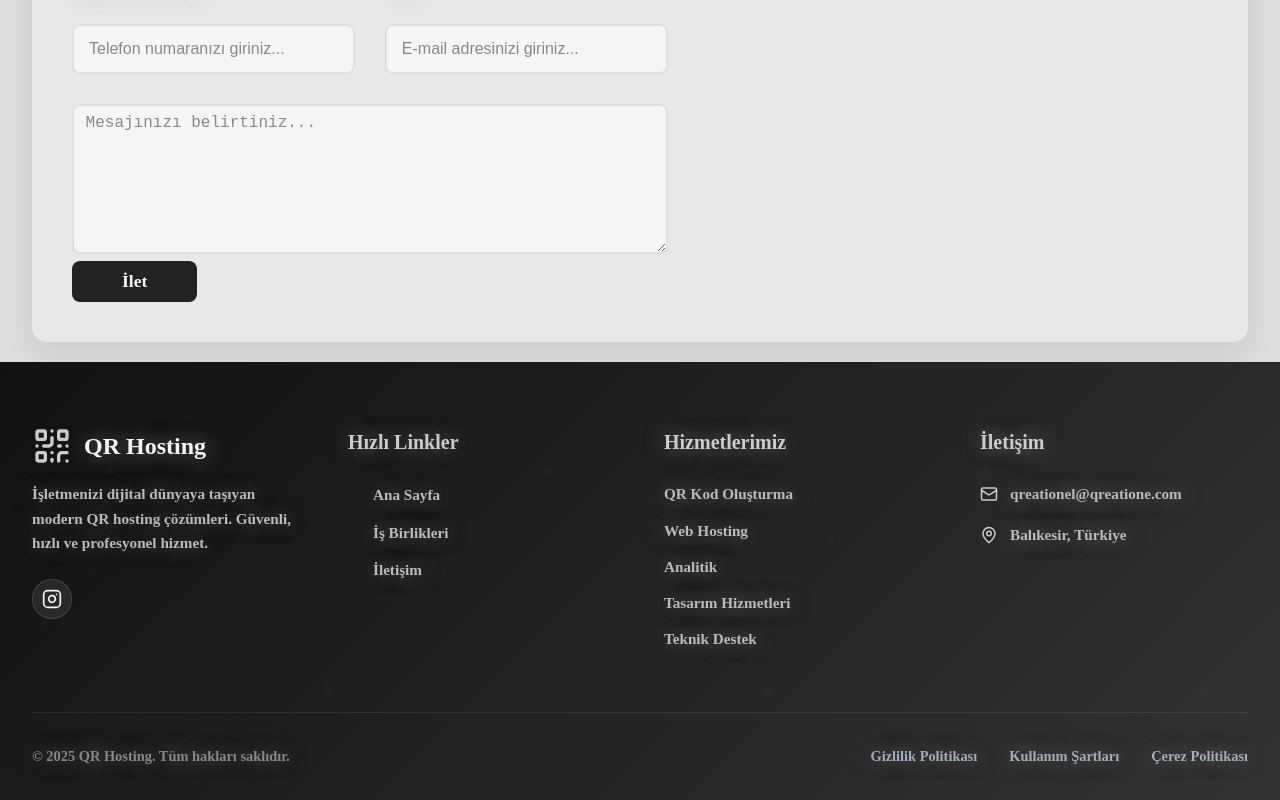
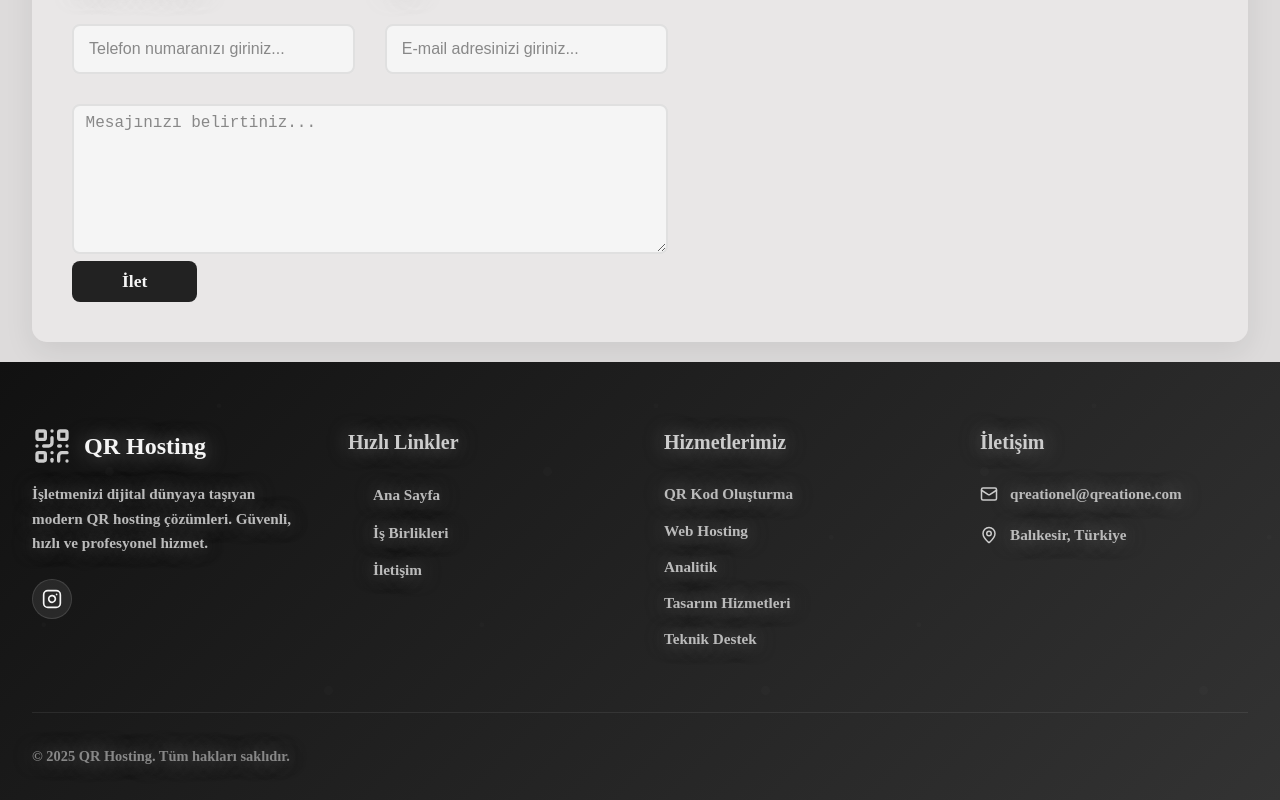
Before and after one commit to EsraErcan666/QR, a React (Vite) app: page /contact in a window 1280 px wide. Shown: the part 410-1210 px from the top of the page. Built offline with nearby package versions, Linux system fonts and the light colour scheme; a web font is replaced by a local one.

Commit message:
Son Değişim3

```diff
--- a/src/components/Footer.jsx
+++ b/src/components/Footer.jsx
@@ -139,11 +139,6 @@ const Footer = () => {
         >
           <div className="footer-bottom-content">
             <p>&copy; {currentYear} QR Hosting. Tüm hakları saklıdır.</p>
-            <div className="footer-bottom-links">
-              <a href="/privacy">Gizlilik Politikası</a>
-              <a href="/terms">Kullanım Şartları</a>
-              <a href="/cookies">Çerez Politikası</a>
-            </div>
           </div>
         </motion.div>
       </div>
```
